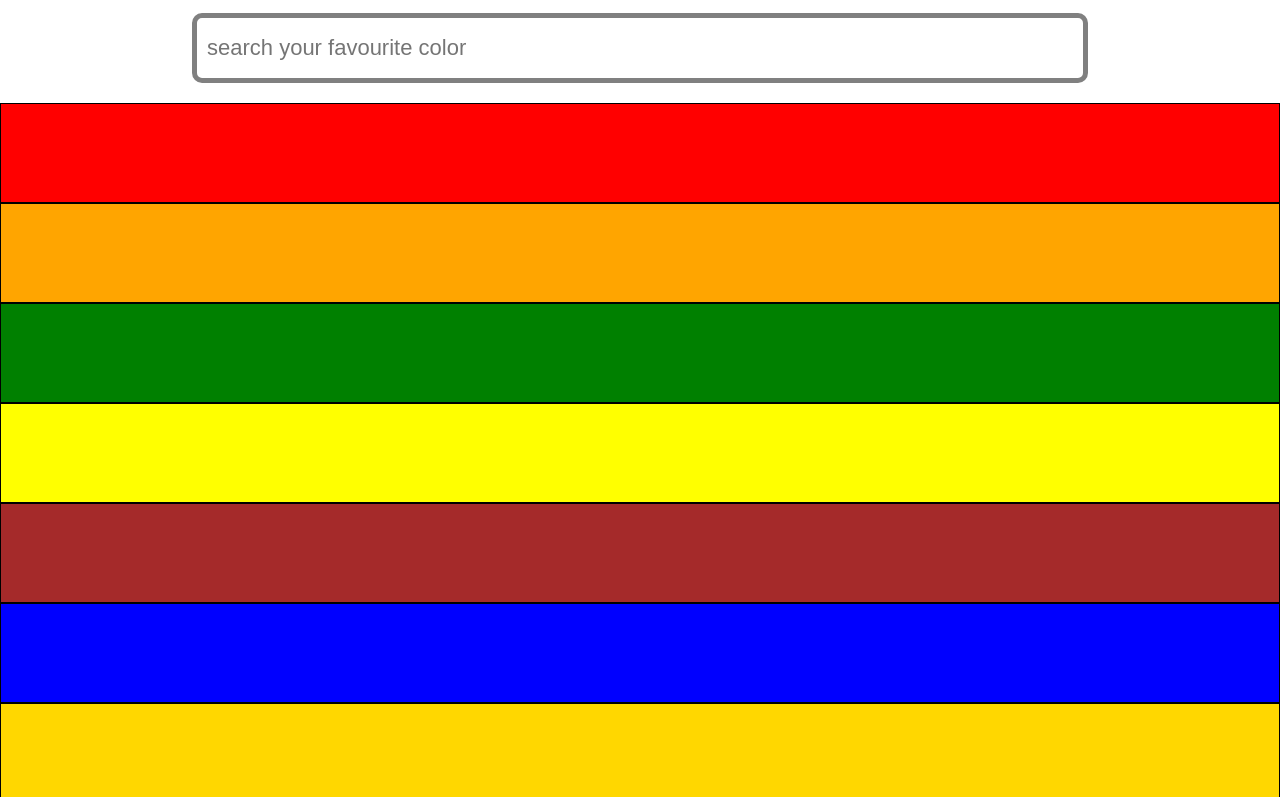
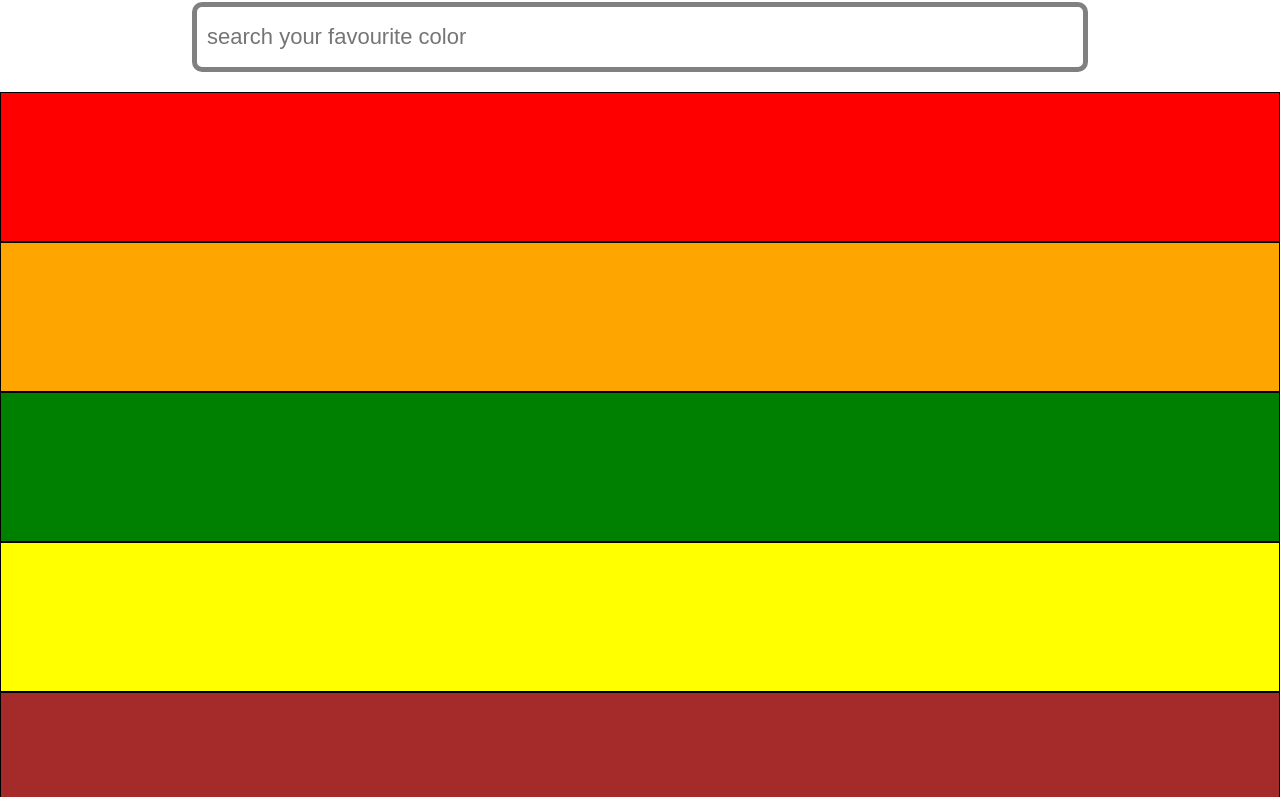
Before and after one commit to VivekRana-19/searchcolor, a plain HTML site: page index.html in a window 1280 px wide. Shown: the part 65-862 px from the top of the page. Drawn offline with Linux system fonts and the light colour scheme.

Commit message:
changed font

```diff
--- a/style.css
+++ b/style.css
@@ -9,7 +9,7 @@
 html,
 body {
   height: 100%;
-  font-family: "Poppins", sans-serif;
+  font-family: "helvetica", sans-serif;
 }
 .container {
   height: 100%;
@@ -45,7 +45,7 @@ body {
 }
 
 .result > * {
-  height: 100px;
+  height: 150px;
   border: 1px solid black;
 }
 /*
```
